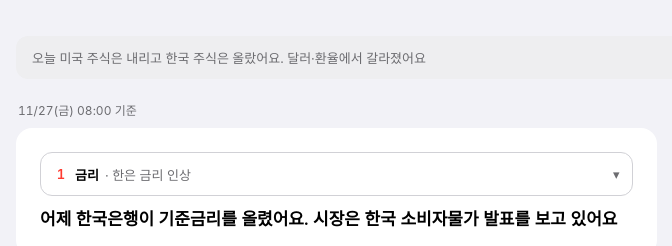
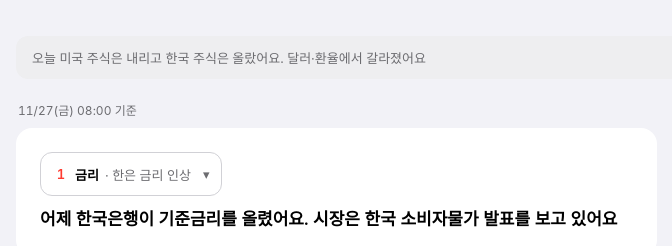
Before and after one commit to yus0l/market-brief, a plain HTML site: page web/index.html in a window 1280 px wide. Shown: the top 246 px of the page, 40-712 px from the left. Drawn offline with Linux system fonts and the light colour scheme; a web font is replaced by a local one.

Commit message:
관심사 셀렉트 너비를 내용에 맞춤
Co-Authored-By: Claude Opus 5.5 <noreply@anthropic.com>

```diff
--- a/web/index.html
+++ b/web/index.html
@@ -263,15 +263,15 @@
   .wcard .wr { margin-top: 10px; display: grid; gap: 4px; font-size: var(--fs-label); }
   .wcard .wr .hit { font-weight: var(--fw-bold); }
   .wcard .wr .dim { color: var(--text-3); }   /* 배경 없앰 (사용자 11/27) */
-  .isel { position: relative; margin-bottom: 12px; }
-  .isel-btn { display: flex; width: 100%; align-items: center; gap: 6px; min-height: 44px; padding: 0 12px; border: 1px solid var(--border-2); border-radius: var(--r-control); background: var(--surface-1); font-size: var(--fs-label); color: var(--text-1); }
-  .isel-btn .car { color: var(--text-2); margin-left: auto; padding-left: 6px; flex: none; }   /* ▾ 오른쪽 끝 (보완 4) */
+  .isel { position: relative; width: fit-content; max-width: 100%; margin-bottom: 12px; }   /* 내용·패딩에 맞는 너비 (사용자 11/27) */
+  .isel-btn { display: flex; width: 100%; max-width: 100%; align-items: center; gap: 6px; min-height: 44px; padding: 0 12px; border: 1px solid var(--border-2); border-radius: var(--r-control); background: var(--surface-1); font-size: var(--fs-label); color: var(--text-1); }
+  .isel-btn .car { color: var(--text-2); margin-left: auto; padding-left: 6px; flex: none; }   /* ▾는 내용 바로 뒤 */
   .isel .rk { flex: none; width: 16px; text-align: center; font-size: 13px; font-weight: var(--fw-bold); color: var(--text-1); }
   .isel .rk.r1 { color: var(--dir-up); }
   .isel b { font-weight: var(--fw-bold); white-space: nowrap; }
   .isel .l2 { min-width: 0; color: var(--text-2); font-weight: var(--fw-regular); white-space: nowrap; overflow: hidden; text-overflow: ellipsis; }   /* 넘치면 계기만 말줄임 */
   .isel .rk, .isel b { flex: none; }
-  .isel-list { position: absolute; z-index: 20; top: calc(100% + 4px); left: 0; right: 0; box-sizing: border-box; margin: 0; padding: 4px; list-style: none; background: var(--surface-1); border: 1px solid var(--border-2); border-radius: var(--r-control); box-shadow: 0 8px 24px rgba(0,0,0,.12); }
+  .isel-list { position: absolute; z-index: 20; top: calc(100% + 4px); left: 0; min-width: 100%; width: max-content; max-width: calc(100vw - 64px); box-sizing: border-box; margin: 0; padding: 4px; list-style: none; background: var(--surface-1); border: 1px solid var(--border-2); border-radius: var(--r-control); box-shadow: 0 8px 24px rgba(0,0,0,.12); }
   .isel-list li { min-width: 0; display: flex; align-items: center; gap: 6px; height: 44px; padding: 0 8px; border-radius: 8px; font-size: var(--fs-label); cursor: pointer; white-space: nowrap; }
   .isel-list li.on { background: var(--surface-sunken); }   /* 셀렉트 안 주황 없음 (보완 3) */
   .isel-list li:focus-visible { outline: 2px solid var(--accent); outline-offset: -2px; }
```
